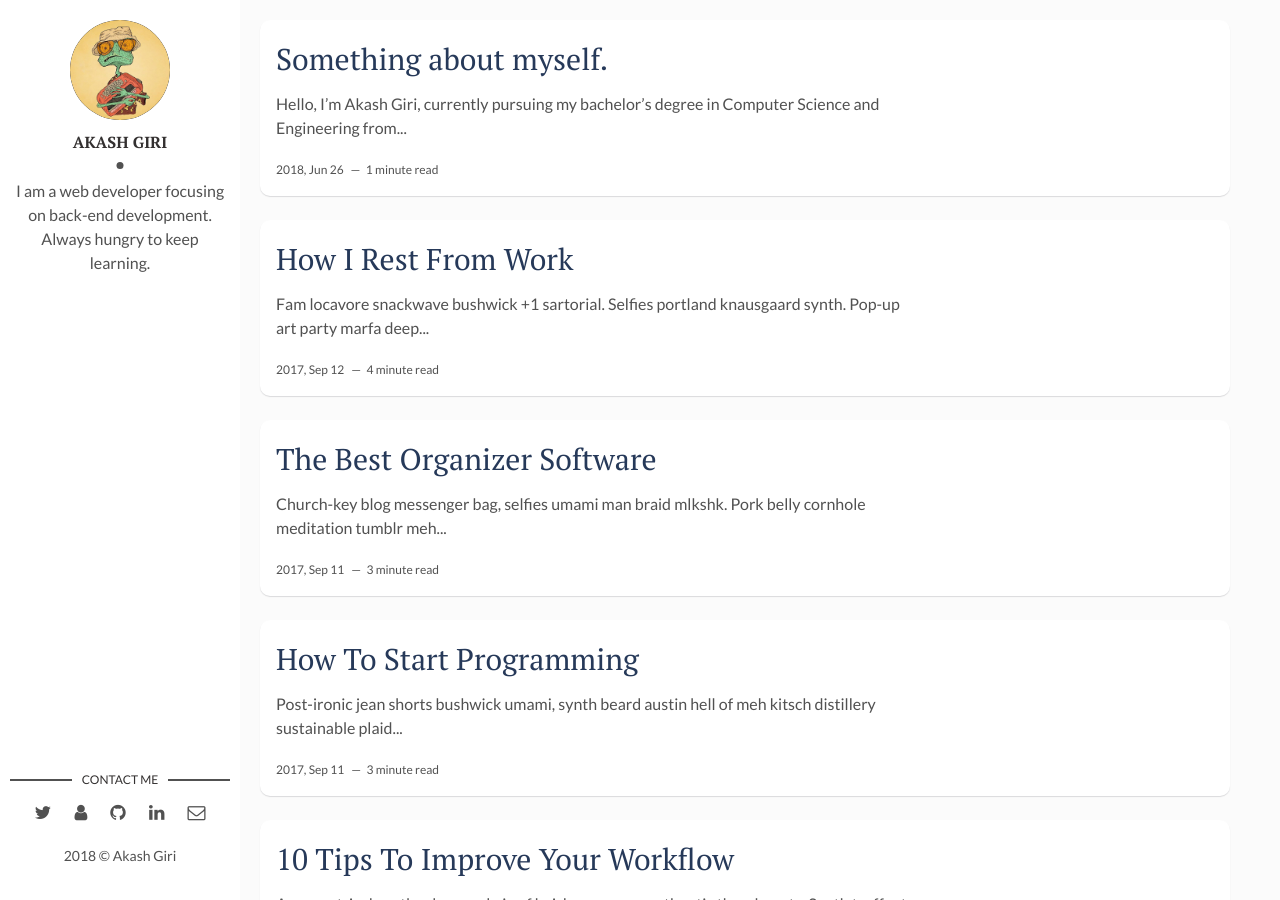
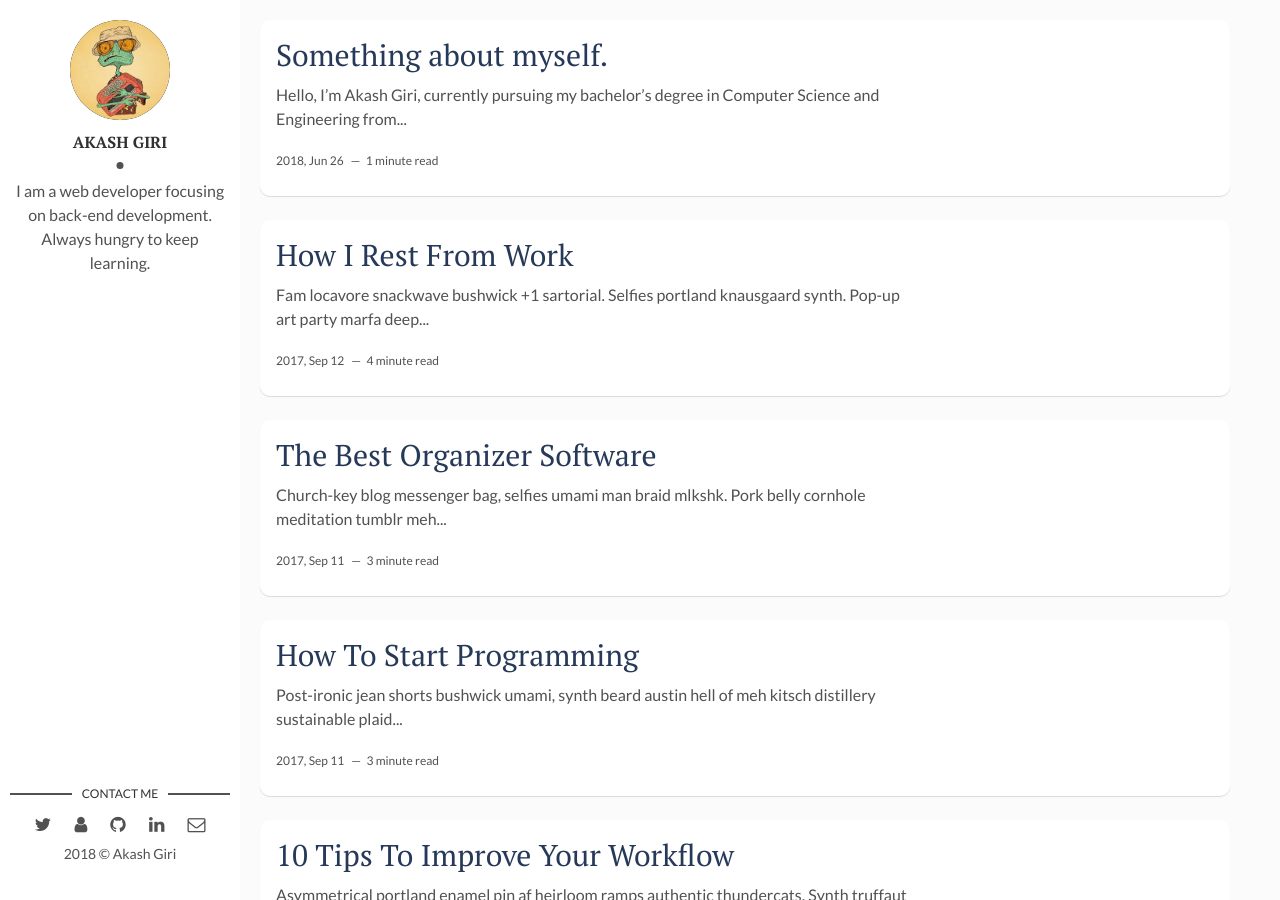
Before and after one commit to akashshuklacs/blog, a Jekyll site: the page built from index.html, in a window 1280 px wide and 900 px high. Built offline with Jekyll 4.4.1, drawn with Linux system fonts in a browser that asks for light colours; the list of posts is cut into pages by our own code.

Commit message:
Add Bootstrap4

```diff
--- a/_includes/head.html
+++ b/_includes/head.html
@@ -1,5 +1,14 @@
 <head>
 	<meta charset="utf-8">
+
+  <!-- Add Bootstrap 4 -->
+  <meta name="viewport" content="width=device-width, initial-scale=1">
+  <link rel="stylesheet" href="https://maxcdn.bootstrapcdn.com/bootstrap/4.1.0/css/bootstrap.min.css">
+  <script src="https://ajax.googleapis.com/ajax/libs/jquery/3.3.1/jquery.min.js"></script>
+  <script src="https://cdnjs.cloudflare.com/ajax/libs/popper.js/1.14.0/umd/popper.min.js"></script>
+  <script src="https://maxcdn.bootstrapcdn.com/bootstrap/4.1.0/js/bootstrap.min.js"></script>
+
+
   <link rel="shortcut icon" type="image/png" href="assets/img/favicon.png">
 	<title>{% if page.title %}{{page.title}} - {{site.title}}{% else %}{{site.title}}{% endif %}</title>
 
```
